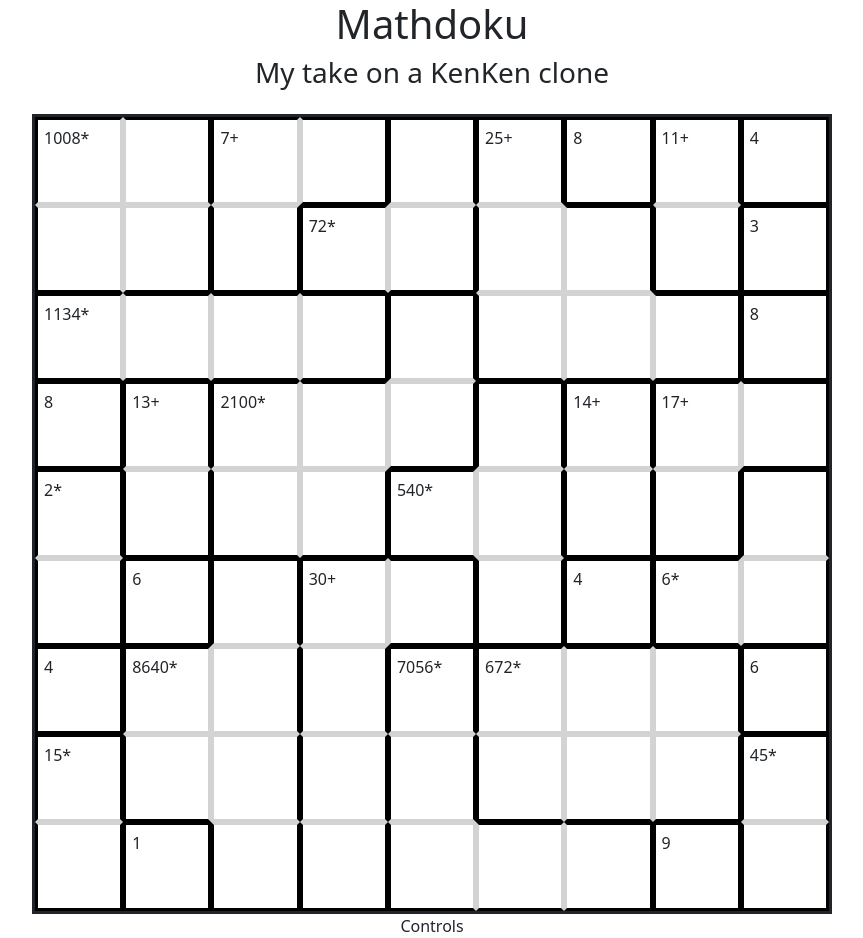
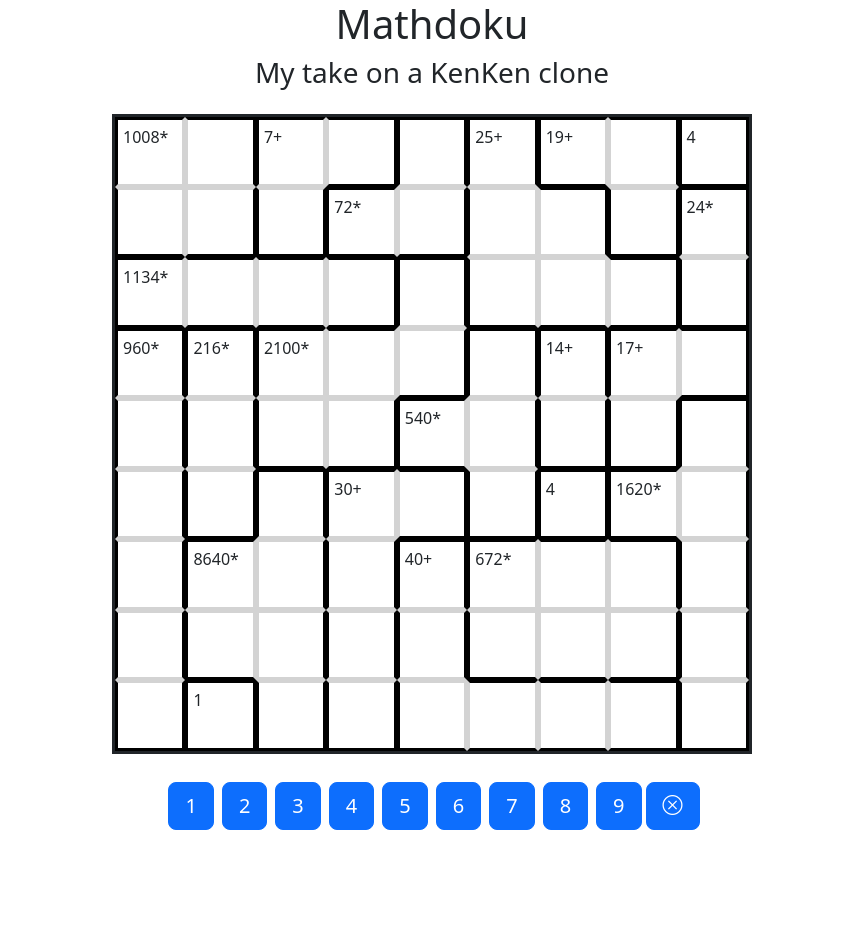
Before and after one commit to emmabateman/emmabateman.github.io, a Next.js app: page /mathdoku in a window 1280 px wide. Shown: the part 80-1018 px from the top of the page, without its empty margins (208-1071 px from the left). After the commit the page ends 914 px from the top, so only its background shows below. Built offline with nearby package versions, Linux system fonts and the light colour scheme.

Commit message:
number selection button functionality

```diff
--- a/app/mathdoku/components/controls.tsx
+++ b/app/mathdoku/components/controls.tsx
@@ -3,8 +3,21 @@ interface Config {
   autoSolve: boolean;
 }
 
-function Controls() {
-  return <div>Controls</div>;
+function Controls({ config, numberPress }:
+		  { config: Config,
+                    numberPress: (n: number) => void}) {
+  return (
+    <div class="mt-4 flex-row">
+      {[...new Array(config.size).keys()].map((n) =>
+        <button className="btn btn-primary btn-lg m-1" onClick={() => { numberPress(n + 1) }} key={n}>
+          {n + 1}
+	</button>
+      )}
+      <button className="btn btn-primary btn-lg" onClick={() => { numberPress(0) }}>
+          <i class="bi bi-x-circle"/>
+      </button>
+    </div>
+  );
 }
 
 export { Config, Controls };
--- a/app/mathdoku/generate_puzzle.ts
+++ b/app/mathdoku/generate_puzzle.ts
@@ -1,6 +1,6 @@
 import { useState } from "react";
 
-const numClues = 30;
+const numClues = 21;
 const maxClueSize = 6;
 
 interface Clue {
--- a/app/mathdoku/page.tsx
+++ b/app/mathdoku/page.tsx
@@ -34,14 +34,19 @@ export default function Page() {
     if (activeSquareId) {
       let [x, y] = activeSquareId.split(",").map((x) => parseInt(x));
       let newFinalValues = finalValues.slice();
-      newFinalValues[x][y] = n;
+      if (n >= 1 && n <= config.size) {
+        newFinalValues[x][y] = n;
+      }
+      if (n == 0) { //clear square
+        newFinalValues[x][y] = null;
+      }
       setFinalValues(newFinalValues);
     }
   }
 
   return (
     <div tabIndex="0" onKeyDown={(e) => {
-	    if (e.key.match(/[0-9]/g)) {
+	    if (e.key.match(/[1-9]/g)) {
 		    numberPress(e.key)
 	    }
         }}>
@@ -50,7 +55,7 @@ export default function Page() {
       <Grid config={config} possibleValues={possibleValues}
             finalValues={finalValues} clues={puzzle ? puzzle.clues : []}
 	    activeSquareId={activeSquareId} setActiveSquareId={setActiveSquareId}/>
-      <Controls config={config}/>
+      <Controls config={config} numberPress={numberPress}/>
     </div>
   );
 }
--- a/app/mathdoku/styles.module.css
+++ b/app/mathdoku/styles.module.css
@@ -31,5 +31,7 @@
 }
 
 @media (max-width: 1000px) or (max-height: 1000px) {
-  width: 80vmin;
+  .grid {
+    width: 80vmin;
+  }
 }
```
